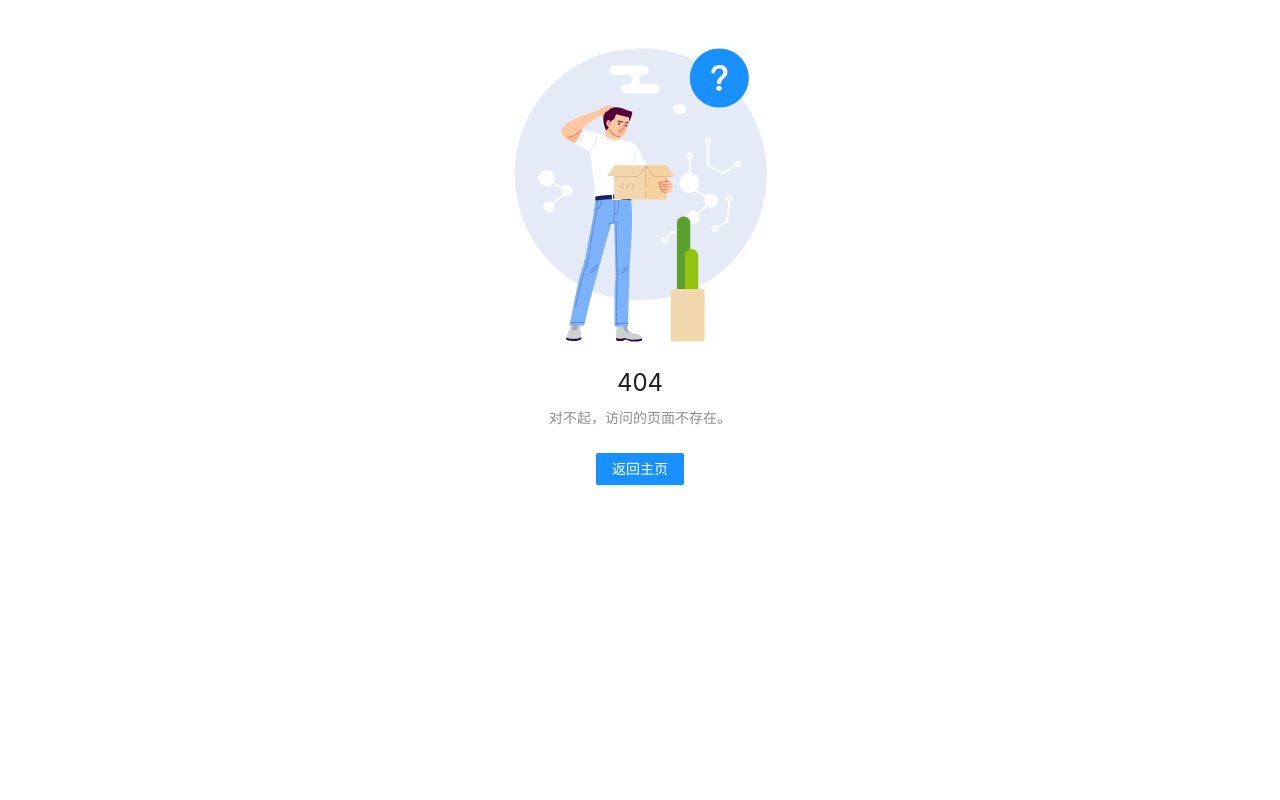
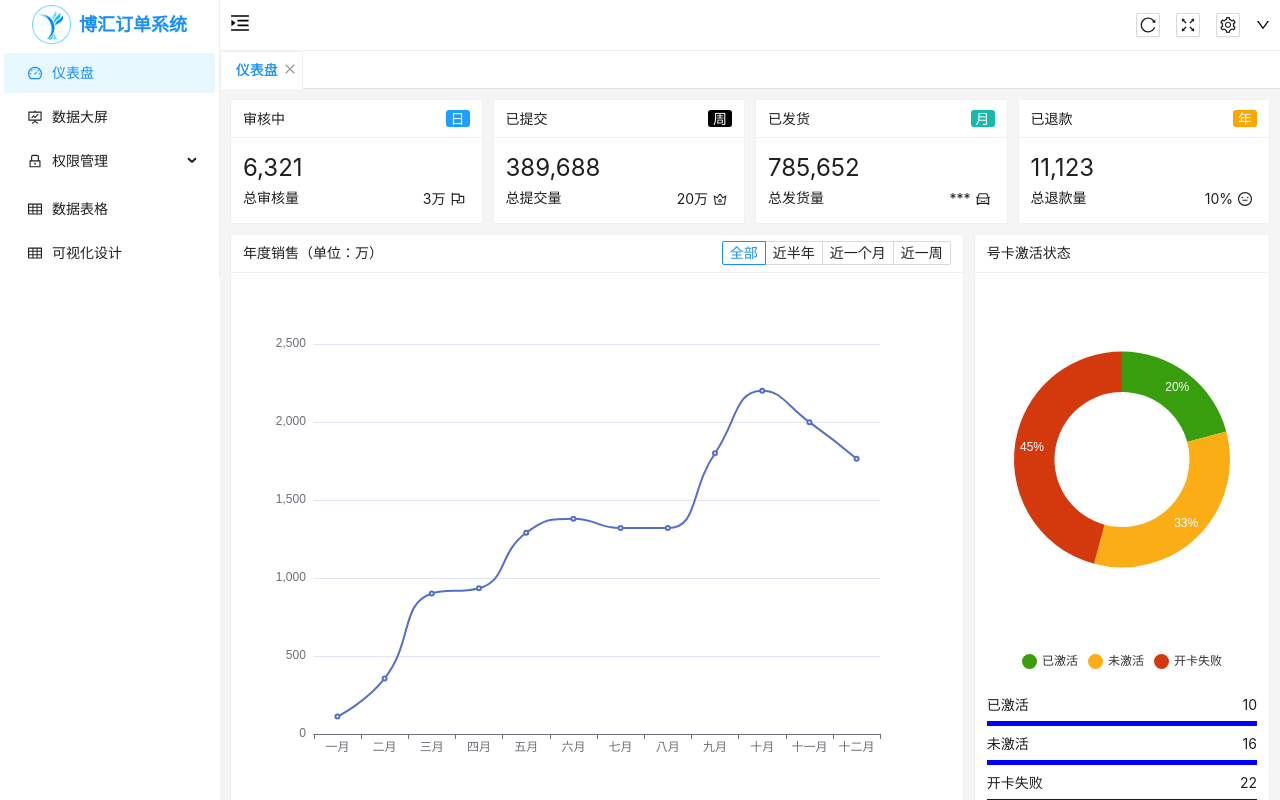
Before and after one commit to cao-qh/vcao-admin-web, a Vue app: page /dashboard in a window 1280 px wide. Before the commit this address had no page. Built offline with nearby package versions, Linux system fonts and the light colour scheme; what @tsparticles/vue3 would draw is missing.

Commit message:
仪表盘页面完善

```diff
--- a/components.d.ts
+++ b/components.d.ts
@@ -31,12 +31,15 @@ declare module 'vue' {
     AMenuItem: typeof import('ant-design-vue/es')['MenuItem']
     AModal: typeof import('ant-design-vue/es')['Modal']
     APopconfirm: typeof import('ant-design-vue/es')['Popconfirm']
+    ARadioButton: typeof import('ant-design-vue/es')['RadioButton']
+    ARadioGroup: typeof import('ant-design-vue/es')['RadioGroup']
     AResult: typeof import('ant-design-vue/es')['Result']
     ARow: typeof import('ant-design-vue/es')['Row']
     ASelect: typeof import('ant-design-vue/es')['Select']
     ASelectOption: typeof import('ant-design-vue/es')['SelectOption']
     ASpace: typeof import('ant-design-vue/es')['Space']
     ASpin: typeof import('ant-design-vue/es')['Spin']
+    AStatistic: typeof import('ant-design-vue/es')['Statistic']
     ASwitch: typeof import('ant-design-vue/es')['Switch']
     ATable: typeof import('ant-design-vue/es')['Table']
     ATabPane: typeof import('ant-design-vue/es')['TabPane']
--- a/src/router/routes.ts
+++ b/src/router/routes.ts
@@ -14,24 +14,52 @@ export const constantRoute = [
     },
   },
   // 测试
+  // {
+  //   path: '/test',
+  //   component: Layout,
+  //   name: 'Test',
+  //   meta: {
+  //     title: '测试',
+  //     icon: 'ExperimentOutlined',
+  //   },
+  //   children: [
+  //     {
+  //       path: '/test/test1',
+  //       component: () => import('@/views/test/index.vue'),
+  //       name: 'Test1',
+  //       meta: {
+  //         title: '测试1',
+  //       },
+  //     },
+  //   ],
+  // },
+  // 登录成功以后展示数据的路由
   {
-    path: '/test',
+    path: '/',
     component: Layout,
-    name: 'Test',
+    name: 'layout',
+    redirect: '/dashboard',
     meta: {
-      title: '测试',
-      icon: 'ExperimentOutlined',
+      title: '仪表盘',
+      icon: 'DashboardOutlined',
     },
     children: [
       {
-        path: '/test/test1',
-        component: () => import('@/views/test/index.vue'),
-        name: 'Test1',
-        meta: {
-          title: '测试1',
-        },
+        path: '/dashboard',
+        component: () => import('@/views/dashboard/index.vue'),
+        name: 'Dashboard',
       },
     ],
+  },
+  // 数据大屏
+  {
+    path: '/screen',
+    component: () => import('@/views/screen/index.vue'),
+    name: 'Screen',
+    meta: {
+      title: '数据大屏',
+      icon: 'FundProjectionScreenOutlined',
+    },
   },
   // 权限管理
   {
@@ -63,37 +91,6 @@ export const constantRoute = [
         },
       },
     ],
-  },
-  // 登录成功以后展示数据的路由
-  {
-    path: '/',
-    component: Layout,
-    name: 'layout',
-    redirect: '/home',
-    meta: {
-      title: '主页',
-      icon: 'HomeOutlined',
-    },
-    children: [
-      {
-        path: '/home',
-        component: () => import('@/views/home/index.vue'),
-        name: 'Home',
-        meta: {
-          title: '首页',
-        },
-      },
-    ],
-  },
-  // 数据大屏
-  {
-    path: '/screen',
-    component: () => import('@/views/screen/index.vue'),
-    name: 'Screen',
-    meta: {
-      title: '数据大屏',
-      icon: 'FundProjectionScreenOutlined',
-    },
   },
   // 数据表格
   {
--- /dev/null
+++ b/src/views/dashboard/components/ActiveStatistics/index.vue
@@ -0,0 +1,151 @@
+<template>
+  <a-card style="margin-top: 10px" size="small">
+    <template #title>
+      <span style="font-weight: normal">号卡激活状态</span>
+    </template>
+    <div ref="pie" style="height: 390px"></div>
+    <div
+      style="
+        display: flex;
+        flex-direction: column;
+        justify-content: space-between;
+        margin-top: 20px;
+        height: 110px;
+      "
+    >
+      <div>
+        <div
+          style="
+            display: flex;
+            justify-content: space-between;
+            margin-bottom: 5px;
+          "
+        >
+          <span>已激活</span>
+          <span>{{ pieOption.series[0].data[0].value }}</span>
+        </div>
+        <div
+          :style="{
+            height: '5px',
+            'background-color': pieOption.series[0].data[0].value
+              ? 'blue'
+              : 'gray',
+          }"
+        ></div>
+      </div>
+      <div>
+        <div
+          style="
+            display: flex;
+            justify-content: space-between;
+            margin-bottom: 5px;
+          "
+        >
+          <span>未激活</span>
+          <span>{{ pieOption.series[0].data[1].value }}</span>
+        </div>
+        <div
+          :style="{
+            height: '5px',
+            'background-color': pieOption.series[0].data[1].value
+              ? 'blue'
+              : 'gray',
+          }"
+        ></div>
+      </div>
+      <div>
+        <div
+          style="
+            display: flex;
+            justify-content: space-between;
+            margin-bottom: 5px;
+          "
+        >
+          <span>开卡失败</span>
+          <span>{{ pieOption.series[0].data[2].value }}</span>
+        </div>
+        <div
+          :style="{
+            height: '5px',
+            'background-color': pieOption.series[0].data[2].value
+              ? 'blue'
+              : 'gray',
+          }"
+        ></div>
+      </div>
+    </div>
+  </a-card>
+</template>
+
+<script setup lang="ts">
+import { ref, reactive, onMounted } from 'vue'
+import * as echarts from 'echarts'
+
+// 饼图-激活量
+const pieOption = reactive({
+  legend: {
+    left: 'center',
+    bottom: 0,
+    itemWidth: 15,
+    itemHeight: 15,
+    icon: 'circle',
+  },
+  series: [
+    {
+      name: '激活状态',
+      type: 'pie',
+      emphasis: {
+        scale: false,
+      },
+      radius: ['50%', '80%'],
+      center: ['50%', '45%'],
+      avoidLabelOverlap: false,
+      itemStyle: {},
+      label: {
+        show: true,
+        position: 'inside',
+        color: '#fff',
+        formatter: (params: any) => {
+          if (params.value <= 0) {
+            return ''
+          }
+          const val = Math.floor((params.value / params.data.total) * 100)
+          // console.log('val :>> ', val)
+          return `${val}%`
+        },
+      },
+      labelLine: {
+        show: false,
+      },
+      data: [
+        {
+          value: 10,
+          total: 48,
+          name: '已激活',
+          itemStyle: { color: '#389e0d' },
+        },
+        {
+          value: 16,
+          total: 48,
+          name: '未激活',
+          itemStyle: { color: '#faad14' },
+        },
+        {
+          value: 22,
+          total: 48,
+          name: '开卡失败',
+          itemStyle: { color: '#d4380d' },
+        },
+      ],
+    },
+  ],
+})
+const pie = ref()
+
+onMounted(() => {
+  let myChart = echarts.init(pie.value)
+  myChart.setOption(pieOption)
+})
+</script>
+
+<style></style>
--- /dev/null
+++ b/src/views/dashboard/components/CountStatistics/index.vue
@@ -0,0 +1,94 @@
+<template>
+  <a-row :gutter="10">
+    <a-col :xs="24" :sm="6" v-for="item in statistics" :key="item.id">
+      <a-card size="small">
+        <template #title>
+          <span style="font-weight: normal">{{ item.titile }}</span>
+        </template>
+        <template #extra>
+          <span :style="item.extraStyle">{{ item.extra }}</span>
+        </template>
+        <div>
+          <a-statistic :value="item.number" />
+          <a-flex justify="space-between">
+            <span>{{ item.totalTitle }}</span>
+            <div>
+              <span>{{ item.totalNumber }}</span>
+              <component :is="item.totalIcon" style="margin: 5px" />
+            </div>
+          </a-flex>
+        </div>
+      </a-card>
+    </a-col>
+  </a-row>
+</template>
+
+<script setup lang="ts">
+import { ref } from 'vue'
+
+// 数据统计数据
+const statistics = ref([
+  {
+    id: 1,
+    titile: '审核中',
+    number: '6321',
+    extra: '日',
+    extraStyle: {
+      backgroundColor: '#1E9FFF',
+      color: 'white',
+      padding: '0 5px',
+      borderRadius: '3px',
+    },
+    totalTitle: '总审核量',
+    totalNumber: '3万',
+    totalIcon: 'FlagOutlined',
+  },
+  {
+    id: 2,
+    titile: '已提交',
+    number: '389688',
+    extra: '周',
+    extraStyle: {
+      backgroundColor: 'black',
+      color: 'white',
+      padding: '0 5px',
+      borderRadius: '3px',
+    },
+    totalTitle: '总提交量',
+    totalNumber: '20万',
+    totalIcon: 'CrownOutlined',
+  },
+  {
+    id: 3,
+    titile: '已发货',
+    number: '785652',
+    extra: '月',
+    extraStyle: {
+      backgroundColor: '#16BAAA',
+      color: 'white',
+      padding: '0 5px',
+      borderRadius: '3px',
+    },
+    totalTitle: '总发货量',
+    totalNumber: '***',
+    totalIcon: 'CarOutlined',
+  },
+  {
+    id: 4,
+    titile: '已退款',
+    number: '11123',
+    extra: '年',
+    extraStyle: {
+      backgroundColor: 'orange',
+      color: 'white',
+      padding: '0 5px',
+      borderRadius: '3px',
+    },
+    totalTitle: '总退款量',
+    totalNumber: '10%',
+    totalIcon: 'MehOutlined',
+  },
+])
+</script>
+
+<style></style>
--- /dev/null
+++ b/src/views/dashboard/components/YearlySales/index.vue
@@ -0,0 +1,66 @@
+<template>
+  <!-- 折线图-年度销售 -->
+  <a-card style="margin-top: 10px" size="small">
+    <template #title>
+      <span style="font-weight: normal">年度销售（单位：万）</span>
+    </template>
+    <template #extra>
+      <a-radio-group v-model:value="yearlySales.limit" size="small">
+        <a-radio-button :value="1">全部</a-radio-button>
+        <a-radio-button :value="2">近半年</a-radio-button>
+        <a-radio-button :value="3">近一个月</a-radio-button>
+        <a-radio-button :value="4">近一周</a-radio-button>
+      </a-radio-group>
+    </template>
+    <div ref="yearlySalesLine" style="height: 520px"></div>
+  </a-card>
+</template>
+
+<script setup lang="ts">
+import { ref, reactive, onMounted } from 'vue'
+import * as echarts from 'echarts'
+
+// 年度销售数据
+const yearlySales = reactive({
+  limit: 1,
+  lineOption: {
+    xAxis: {
+      type: 'category',
+      data: [
+        '一月',
+        '二月',
+        '三月',
+        '四月',
+        '五月',
+        '六月',
+        '七月',
+        '八月',
+        '九月',
+        '十月',
+        '十一月',
+        '十二月',
+      ],
+    },
+    yAxis: {
+      type: 'value',
+    },
+    series: [
+      {
+        data: [
+          112, 356, 901, 934, 1290, 1380, 1320, 1320, 1800, 2200, 1999, 1765,
+        ],
+        type: 'line',
+        smooth: true,
+      },
+    ],
+  },
+})
+const yearlySalesLine = ref()
+
+onMounted(() => {
+  let myChart = echarts.init(yearlySalesLine.value)
+  myChart.setOption(yearlySales.lineOption)
+})
+</script>
+
+<style></style>
--- /dev/null
+++ b/src/views/dashboard/index.vue
@@ -0,0 +1,24 @@
+<template>
+  <div style="padding: 10px">
+    <!-- 数量统计 -->
+    <CountStatistics />
+    <a-row :gutter="10">
+      <a-col :xs="24" :sm="17">
+        <!-- 折线图-年度销售 -->
+        <YearlySales />
+      </a-col>
+      <a-col :xs="24" :sm="7">
+        <!-- 饼图-激活量 -->
+        <ActiveStatistics />
+      </a-col>
+    </a-row>
+  </div>
+</template>
+
+<script setup lang="ts">
+import CountStatistics from './components/CountStatistics/index.vue'
+import YearlySales from './components/YearlySales/index.vue'
+import ActiveStatistics from './components/ActiveStatistics/index.vue'
+</script>
+
+<style></style>
--- a/src/views/home/index.vue
+++ /dev/null
@@ -1,14 +0,0 @@
-<template>
-  <PageWrapper>测试提交</PageWrapper>
-</template>
-
-<script setup lang="ts">
-import { message } from 'ant-design-vue'
-import { onMounted } from 'vue'
-
-onMounted(() => {
-  message.success('欢迎使用')
-})
-</script>
-
-<style></style>
```
